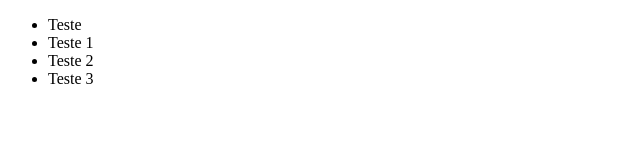
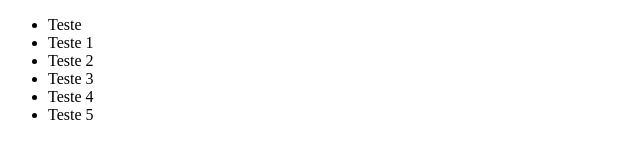
Before and after one commit to abrantesandreza/teste-devaprender, a plain HTML site: page index.html in a window 1280 px wide. Shown: the whole page, without its empty margins (0-640 px from the left). Drawn offline with Linux system fonts and the light colour scheme.

Commit message:
teste: adicionando linhas 4 e 5

```diff
--- a/index.html
+++ b/index.html
@@ -12,6 +12,8 @@
         <li>Teste 1</li>
         <li>Teste 2</li>
         <li>Teste 3</li>
+        <li>Teste 4</li>
+        <li>Teste 5</li>
     </ul>
 </body>
 </html>
```
